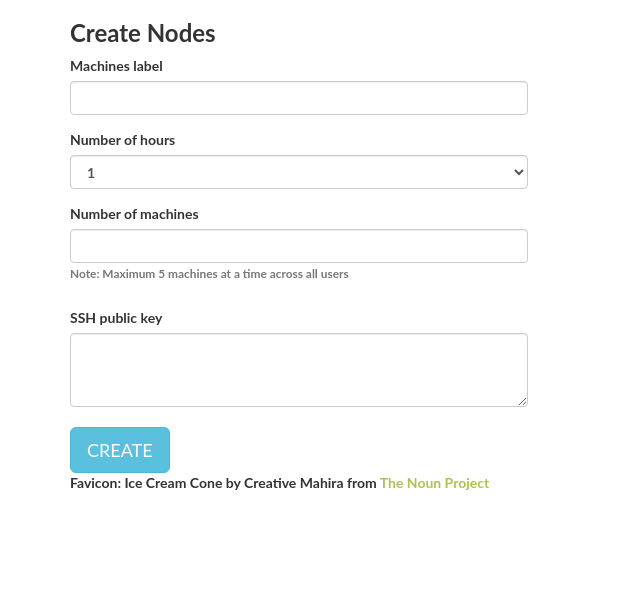
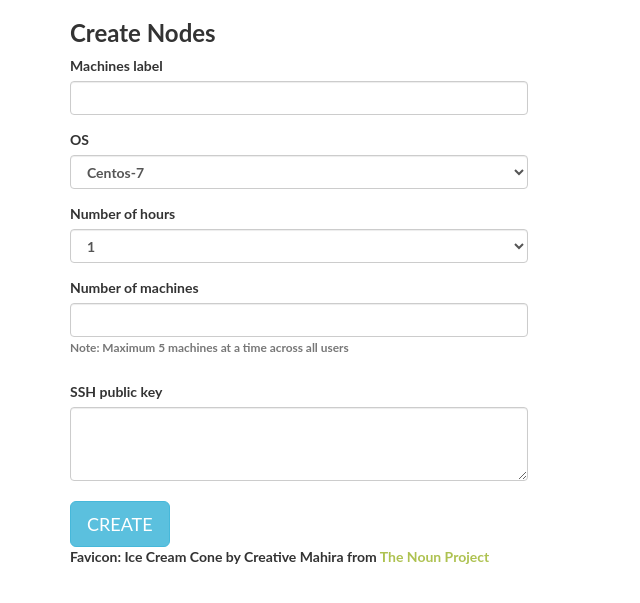
Before and after one commit to gluster/softserve, a Flask app: template softserve/templates/form.html in a window 1280 px wide. Shown: the top 603 px of the page, without its empty margins (0-640 px from the left). Run offline with Flask 2, Linux system fonts and the light colour scheme; the template is opened without the code that fills it, so the values that code supplies are empty; some libraries are stand-ins or nearby versions.

Commit message:
Adding new option for OS
Signed-off-by: Rakshitha Kamath <rkamath@redhat.com>

```diff
--- a/instance/default.cfg
+++ b/instance/default.cfg
@@ -11,6 +11,7 @@ CELERY_RESULT_BACKEND = 'redis://localhost:6379/0'
 CELERY_BROKER_URL = 'redis://localhost:6379/0'
 ADMINS = ['deepshikhaaa']
 REGION_NAME = 'us-east-2'
-IMAGE_ID = '<ami_image_id>'
+IMAGE_ID_7 = '<ami_image_id_centos7>'
+IMAGE_ID_8 = '<ami_image_id_centos8>'
 INSTANCE_TYPE = 't3.small'
 SECURITY_GROUP = 'regression'
--- a/softserve/templates/form.html
+++ b/softserve/templates/form.html
@@ -19,6 +19,15 @@
     <div class="form-group col-md-5">
        <label for="node_name">Machines label</label>
        <input type="text" class="form-control" name="node_name" data-toggle="tooltip" title='Should not contain any special characters except underscore' required>
+    </div>
+  </div>
+  <div class='row'>
+    <div class="form-group col-md-5">
+      <label for="os_type">OS</label>
+      <select class="form-control" name="os_type">
+        <option value="Centos-7">Centos-7</option>
+        <option value="Centos-8">Centos-8</option>
+      </select>
     </div>
   </div>
   <div class='row'>
--- a/softserve/views.py
+++ b/softserve/views.py
@@ -96,6 +96,7 @@ def get_node_data():
     if request.method == "POST":
         counts = request.form['counts']
         name = request.form['node_name']
+        os_type = request.form['os_type']
         hours_ = request.form['hours']
         key = request.form['pubkey']
 
@@ -132,7 +133,8 @@ def get_node_data():
                     hours=hours_)
                 db.session.add(node_request)
                 db.session.commit()
-                create_node.delay(counts, name, node_request.id, public_key)
+                create_node.delay(
+                    counts, name, os_type, node_request.id, public_key)
                 flash('Creating your machine. Please wait for a moment.')
                 return redirect('/dashboard')
             else:
```
Also changed, not shown: softserve/lib.py (+22 -12 lines).
